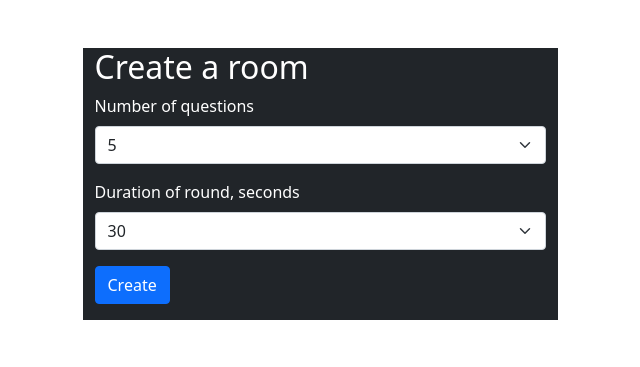
After one commit to grishasergii/closestwins-app, a Flask app: page /create-multiplayer-room in a window 1280 px wide. The commit adds this page. Shown: the top 367 px of the page, without its empty margins (320-960 px from the left). Run offline with Flask 2, Linux system fonts and the light colour scheme.

Commit message:
added create multiplayer room page

```diff
--- a/closestwins/__init__.py
+++ b/closestwins/__init__.py
@@ -28,6 +28,17 @@ def create_app():
             city_name=question.city_name,
             question_id=question.question_id,
         )
+
+    @app.route("/create-multiplayer-room", methods=["GET", "POST"])
+    def create_multiplayer_room():
+        if request.method == "GET":
+            return render_template("create_multiplayer_room.html")
+
+        room_settings = request.form
+        if not room_settings:
+            abort(500)
+        # create room
+        return render_template("lobby.html")
 
     @app.route("/answer", methods=["POST"])
     def answer_page():
--- /dev/null
+++ b/closestwins/templates/create_multiplayer_room.html
@@ -0,0 +1,42 @@
+{% extends "base.html" %}
+{% block body %}
+    <div class="container">
+        <div class="row justify-content-center">
+            <div class="col-5 m-5 bg-dark text-white">
+                <div class="error-template">
+                    <h2>
+                        Create a room
+                    </h2>
+                    <form action="{{ url_for('create_multiplayer_room') }}" name="room_settings" method="post">
+                        <div class="mb-3">
+                            <label for="number_of_questions" class="form-label">Number of questions</label>
+                            <select class="form-select" id="number_of_questions" name="number_of_questions">
+                                <option value=3>3</option>
+                                <option value=4>4</option>
+                                <option selected value=5>5</option>
+                                <option value=6>6</option>
+                                <option value=7>7</option>
+                                <option value=8>8</option>
+                                <option value=9>9</option>
+                                <option value=10>10</option>
+                            </select>
+                        </div>
+                        <div class="mb-3">
+                            <label for="duration_of_round_seconds" class="form-label">Duration of round, seconds</label>
+                            <select class="form-select" id="duration_of_round_seconds" name="duration_of_round_seconds">
+                                <option value=10>10</option>
+                                <option value=20>20</option>
+                                <option selected value=30>30</option>
+                                <option value=45>45</option>
+                                <option value=60>60</option>
+                                <option value=90>90</option>
+                                <option value=120>120</option>
+                           </select>
+                        </div>
+                        <button type="submit" class="btn btn-primary">Create</button>
+                    </form>
+                </div>
+            </div>
+        </div>
+    </div>
+{% endblock %}
--- a/closestwins/templates/question.html
+++ b/closestwins/templates/question.html
@@ -8,7 +8,8 @@
 				<form action="{{ url_for('answer_page') }}" name="answer_form" method="post">
 						<button type="submit" name="answer" class="btn btn-primary" id="submit_button" disabled="true">Submit answer</button>
 				</form>
-				<a href="{{ url_for('question_page') }}" class="btn btn-secondary" role="button">Skip question</a>
+				<a href="{{ url_for('question_page') }}" class="btn btn-secondary mb-3" role="button">Skip question</a>
+				<a href="{{ url_for('create_multiplayer_room') }}" class="btn btn-success" role="button">Multiplayer</a>
 			</div>
 		</div>
 	</div>
```
